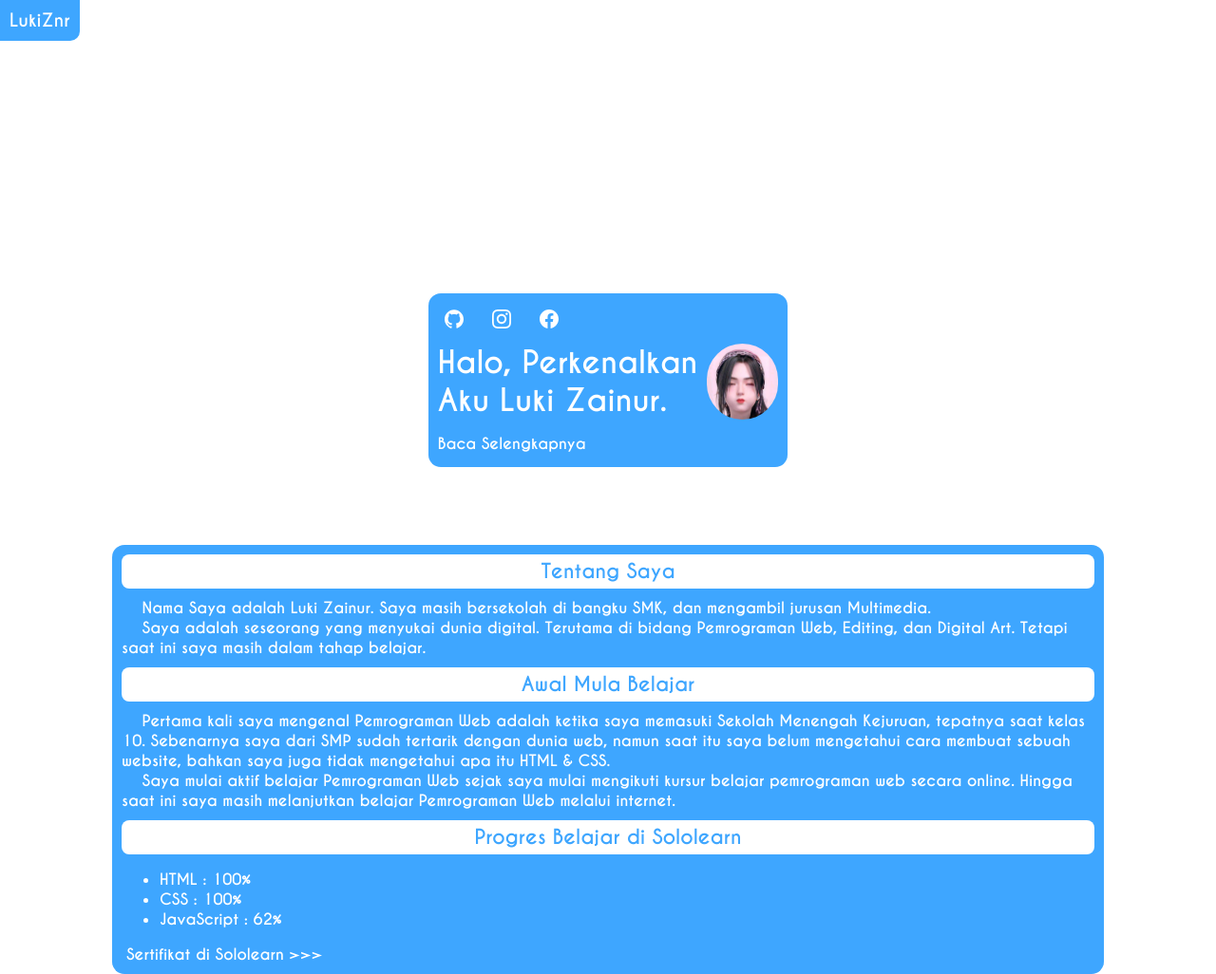
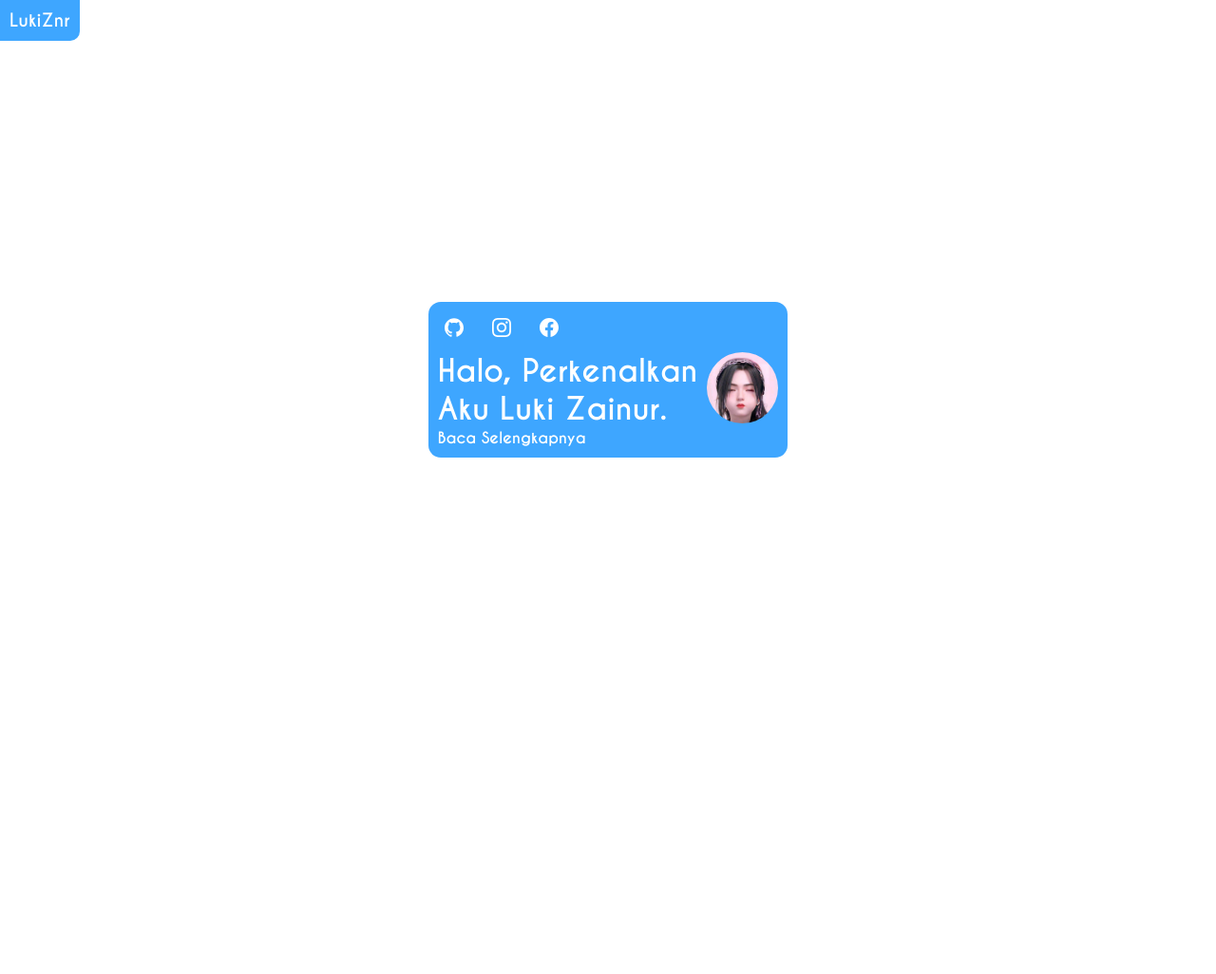
Before and after one commit to lukiznr/lukiznr.github.io, a PHP site: page / in a window 1280 px wide. Shown: the whole page at 95% size. After the commit the page ends 482 px from the top, so only its background shows below. Run offline with PHP 8.4, Linux system fonts and the light colour scheme.

Commit message:
Add files via upload

```diff
--- a/index.html
+++ b/index.html
@@ -16,7 +16,7 @@
 <body>
     <h3 class="icon">LukiZnr</h3>
     <div class="intro">
-        <div class="greeting">
+        <div class="greeting" id="1">
             <a href="https://github.com/lukiznr" target="_blank" rel="noopener noreferrer">
                 <svg class="github" role="img" viewBox="0 0 24 24" xmlns="http://www.w3.org/2000/svg" fill="#000000">
                     <title>GitHub</title>
@@ -41,13 +41,11 @@
                 </div>
                 <img src="img/kucing.jpg" alt="Icon" class="kucing" />
             </div>
-            <a class="readmore" href="#content">
+            <div class="readmore">
                 Baca Selengkapnya
-            </a>
+            </div>
         </div>
-    </div>
-    <div class="content" id="content">
-        <div class="biodata">
+        <div class="biodata" id="2">
             <div class="title">
                 Tentang Saya
             </div>
@@ -69,5 +67,15 @@
             <a href="sertifikat">Sertifikat di Sololearn >>></a>
         </div>
     </div>
+
+    <script>
+document.getElementById("1").onclick = function() {myFunction()};
+
+function myFunction() {
+  document.getElementById("2").style.opacity="1";
+  document.getElementById("1").style.opacity="0";
+}
+</script>
+
 </body>
 </html>
--- a/style.css
+++ b/style.css
@@ -9,11 +9,17 @@ html, body {
     font-family: font;
     src: url(font.ttf);
 }
-
+@keyframes hilang{
+    0% {opacity:1;}
+    50% {opacity: 0;}
+    100% {opacity: 1;}
+}
 a {
     text-decoration: none;
 }
 /*-Page 1-*/
+/*animation: hilang 2s infinite;
+*/
 .intro {
     display: flex;
     justify-content: center;
@@ -33,6 +39,7 @@ a {
     color: white;
 }
 .greeting {
+    z-index: 2;
     font-family: font;
     border-radius: 13px;
     font-size: 2em;
@@ -67,25 +74,20 @@ a {
     color: white;
 }
 .greeting .readmore:hover {
-    color: black;
+    color: #3EA6FF;
 }
 .kucing {
-    width: 75px;
-    border-radius: 50px;
+    max-height: 75px;
+    max-width: 75px;
+    border-radius: 75px;
     margin-left: 10px;
 }
 .textimg {
     display: flex;
 }
 /*Page 2*/
-.content {
-    width: 100%;
-    height: 100%;
-    justify-content: center;
-    align-items: center;
-    display: flex;
-}
 .biodata {
+    opacity: 0;
     width: 80%;
     padding-bottom: 10px;
     padding-left: 10px;
@@ -93,7 +95,6 @@ a {
     border-radius: 13px;
     background-color: #3EA6FF;
     position: absolute;
-    display: block;
     font-weight: bold;
     color: white;
 }
```
